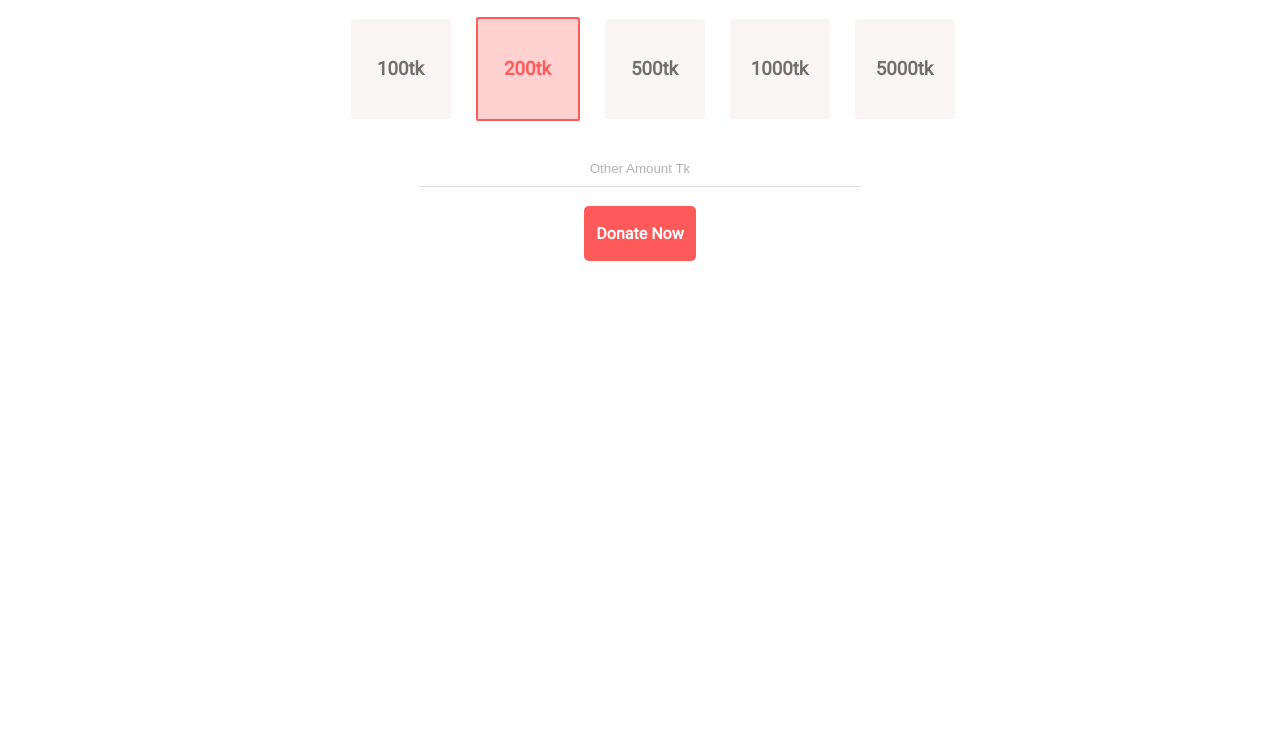
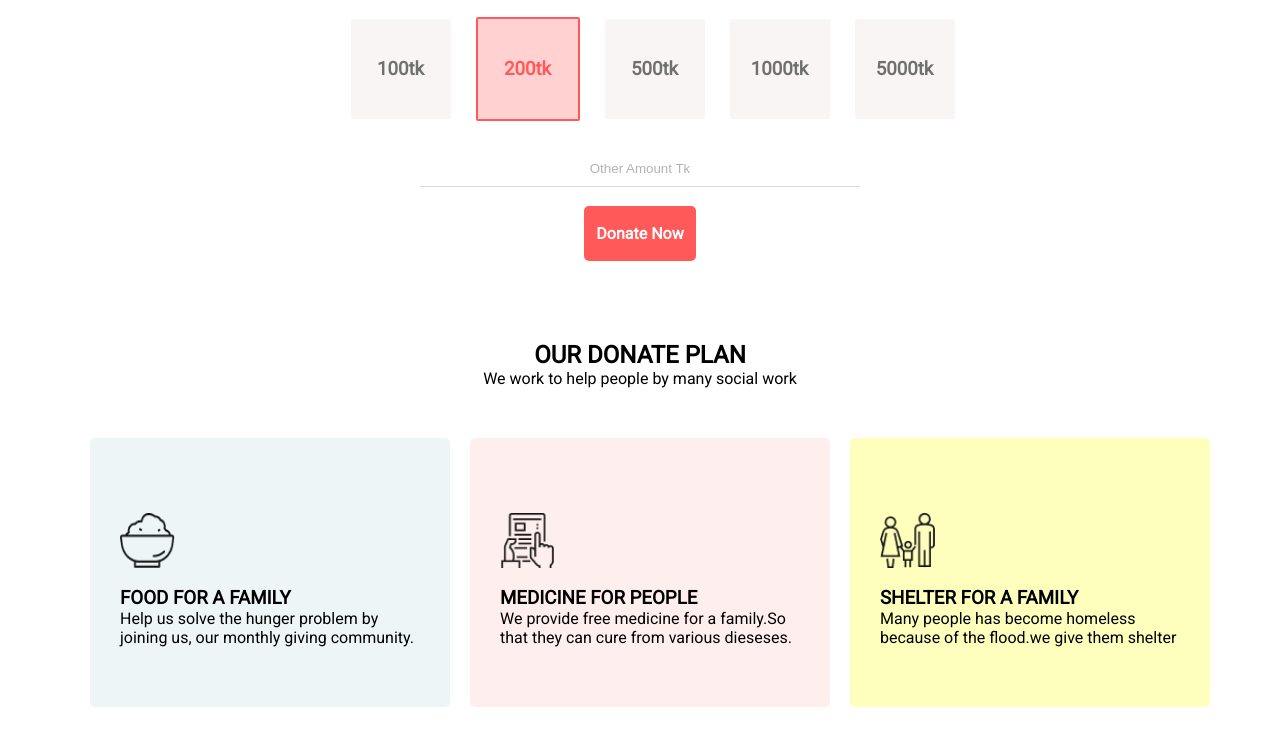
Before and after one commit to Sazz07/assignment1, a plain HTML site: page index.html in a window 1280 px wide. Shown: the part 949-1694 px from the top of the page. Before the commit the page ends 1290 px from the top, so only its background shows below. Drawn offline with Linux system fonts and the light colour scheme.

Commit message:
donate-card section added

```diff
--- a/index.html
+++ b/index.html
@@ -49,5 +49,29 @@
             </div>
         </div>
     </section>
+
+    <section class="donate-plan">
+        <h1>OUR DONATE PLAN</h1>
+        <p>We work to help people by many social work</p>
+        <div class="donate-card">
+            <div class="card" id="card1">
+                <img src="icons/food.png" alt="">
+                <h3>FOOD FOR A FAMILY</h3>
+                <p>Help us solve the hunger problem by joining us, our monthly giving community.</p>
+            </div>
+            <div class="card" id="card2">
+                <img src="icons/Frame-1.png" alt="">
+                <h3>MEDICINE FOR PEOPLE</h3>
+                <p>We provide free medicine for a family.So that they can cure from various dieseses.</p>
+
+            </div>
+            <div class="card" id="card3">
+                <img src="icons/shelter.png" alt="">
+                <h3>SHELTER FOR A FAMILY</h3>
+                <p>Many people has become homeless because of the flood.we give them shelter</p>
+            </div>
+        </div>
+
+    </section>
 </body>
 </html>
--- a/style.css
+++ b/style.css
@@ -97,3 +97,40 @@ body{
 ::placeholder{
     color: #B3B3B3;
 }
+.donate-plan{
+    display: flex;
+    flex-direction: column;
+    justify-content: center;
+    align-items: center;
+}
+.donate-card{
+    display: flex;
+    margin: 50px 40px;
+    align-items: center;
+    justify-content: center;
+}
+#card1{
+    background: rgba(79, 157, 166, 0.1);
+    border-radius: 5px;
+}
+#card2{
+    background: rgba(255, 89, 89, 0.1);
+    border-radius: 5px;
+}
+#card3{
+    background-color: rgba(252, 252, 66, 0.349);
+    border-radius: 5px;
+}
+
+.card{
+    width: 25%;
+    height: 25%;
+    padding: 60px 30px;
+    margin-left: 20px;
+    border-radius: 4px;
+}
+.card img{
+    width: 55px;
+    height: 55px;
+    margin: 15px 0px;
+}
```
Also changed, not shown: images/education.png (added), images/family.png (added), images/food.png (added).
